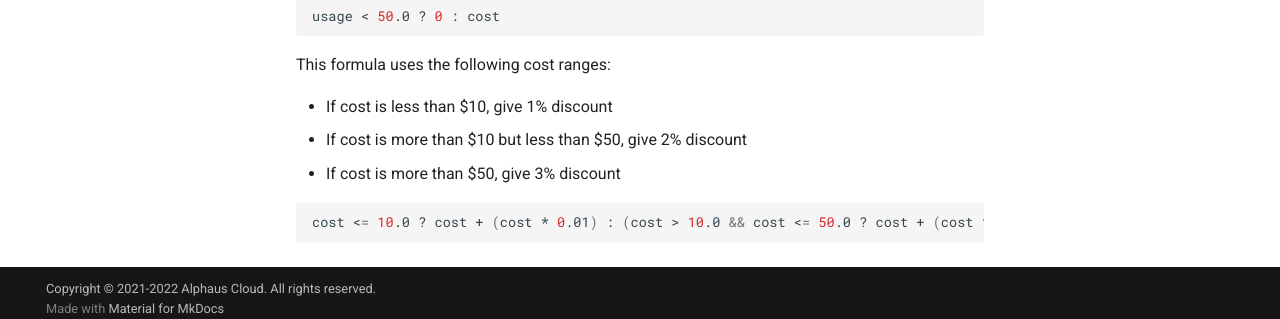
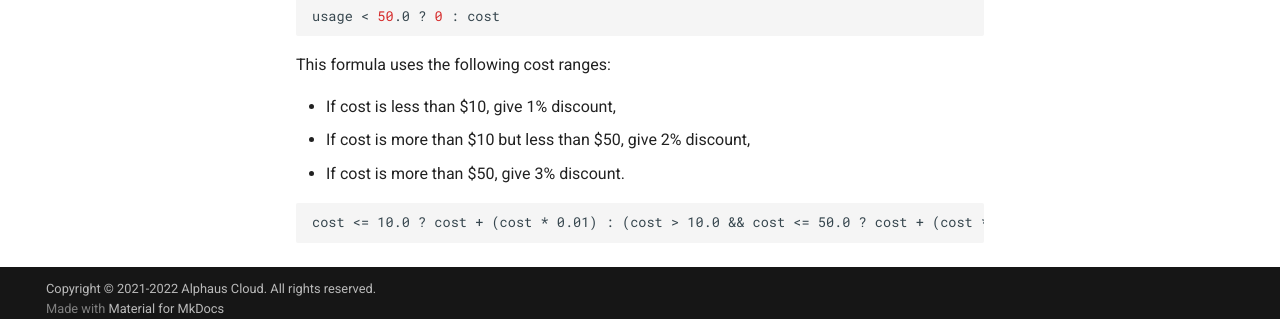
Before and after one commit to alphauslabs/tmpdocs, an MkDocs documentation site: the page built from docs/guides/aws-cost-mods.md, in a window 1280 px wide and 900 px high, scrolled down 2175 px. Shown: the part 568-887 px from the top of the window. Built offline with MkDocs 1.6.1 and Material for MkDocs 9.7.7, drawn with Linux system fonts in a browser that asks for light colours; comment, search, counter and statistics services are not loaded.

Commit message:
chore: wip add cost mods

````diff
--- a/docs/guides/aws-cost-mods.md
+++ b/docs/guides/aws-cost-mods.md
@@ -103,10 +103,10 @@ usage < 50.0 ? 0 : cost
 
 This formula uses the following cost ranges:
 
-* If cost is less than $10, give 1% discount
-* If cost is more than $10 but less than $50, give 2% discount
-* If cost is more than $50, give 3% discount
+* If cost is less than $10, give 1% discount,
+* If cost is more than $10 but less than $50, give 2% discount,
+* If cost is more than $50, give 3% discount.
 
-``` sh
+```
 cost <= 10.0 ? cost + (cost * 0.01) : (cost > 10.0 && cost <= 50.0 ? cost + (cost * 0.02) : cost + (cost * 0.03))
 ```
````
